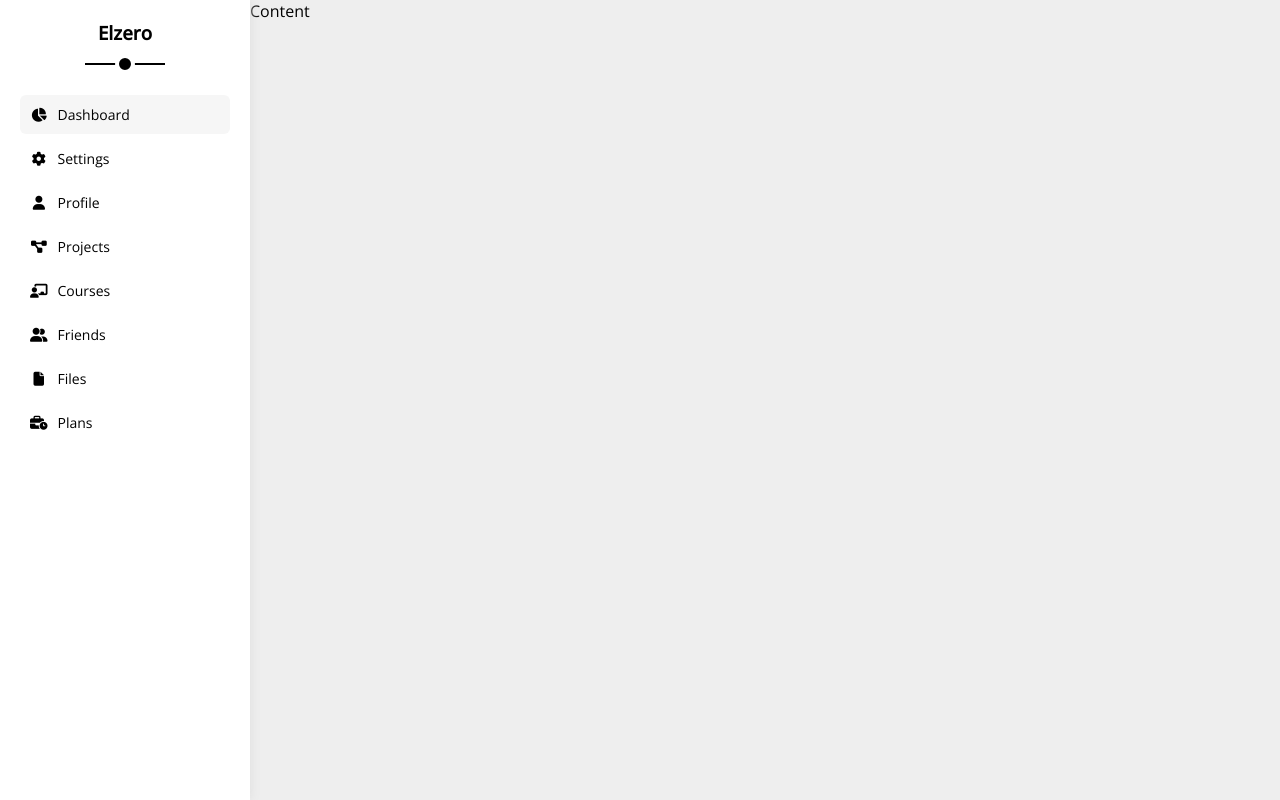
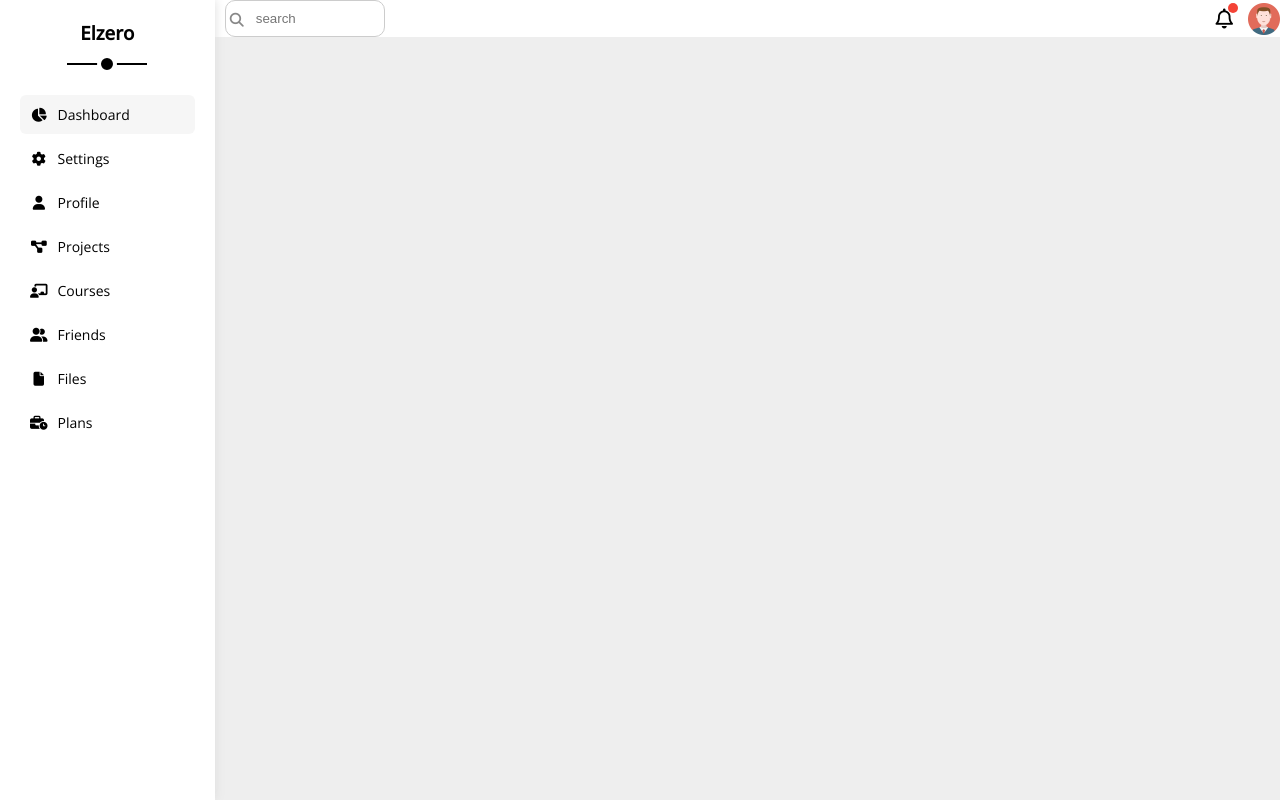
Before and after one commit to Mustafaelhdad/dashboard-custom-framework, a plain HTML site: page index.html in a window 1280 px wide. Drawn offline with nearby package versions, Linux system fonts and the light colour scheme.

Commit message:
done with sidebar section and the head in the the content section

```diff
--- a/css/framework.css
+++ b/css/framework.css
@@ -1,3 +1,13 @@
+/* global */
+:root {
+  --blue-color: #0075ff;
+  --blue-alt-color: #0d69d5;
+  --orange-color: #f59e0b;
+  --green-color: #22c55e;
+  --red-color: #f44336;
+  --grey-color: #888;
+}
+
 /* start flexbox */
 .d-flex {
   display: flex;
@@ -51,3 +61,15 @@
 .fs-14 {
   font-size: 14px;
 }
+
+/* width & height */
+.w-full {
+  width: 100%;
+}
+
+/* components */
+.between-flex {
+  display: flex;
+  align-items: center;
+  justify-content: space-between;
+}
--- a/css/main.css
+++ b/css/main.css
@@ -1,4 +1,13 @@
 /* global code */
+:root {
+  --blue-color: #0075ff;
+  --blue-alt-color: #0d69d5;
+  --orange-color: #f59e0b;
+  --green-color: #22c55e;
+  --red-color: #f44336;
+  --grey-color: #888;
+}
+
 * {
   box-sizing: border-box;
 }
@@ -100,3 +109,54 @@ ul {
     display: none;
   }
 }
+
+/* content */
+.content {
+  overflow: hidden;
+}
+
+.head .search::before {
+  font-family: var(--fa-style-family-classic);
+  content: "\f002";
+  font-weight: 900;
+  position: absolute;
+  left: 15px;
+  top: 50%;
+  transform: translateY(-50%);
+  font-size: 14px;
+  color: var(--grey-color);
+}
+
+.head .search input {
+  border: 1px solid #ccc;
+  border-radius: 10px;
+  margin-left: 10px;
+  padding-left: 30px;
+  width: 160px;
+  transition: width 0.3s;
+}
+
+.head .search input:focus {
+  width: 200px;
+}
+
+.head .search input:focus::placeholder {
+  opacity: 0;
+}
+
+.head .icons .notification::before {
+  content: "";
+  position: absolute;
+  width: 10px;
+  height: 10px;
+  background-color: var(--red-color);
+  border-radius: 50%;
+  right: -5px;
+  top: -5px;
+}
+
+.head .icons img {
+  width: 32px;
+  height: 32px;
+  margin-left: 15px;
+}
--- a/index.html
+++ b/index.html
@@ -23,6 +23,7 @@
   </head>
   <body>
     <div class="page d-flex">
+      <!-- sidebar -->
       <div class="sidebar bg-white p-20 p-relative">
         <h3 class="p-relative txt-c mt-0">Elzero</h3>
         <ul>
@@ -86,7 +87,21 @@
           </li>
         </ul>
       </div>
-      <div class="content">Content</div>
+
+      <!-- content -->
+      <div class="content w-full">
+        <div class="head bg-white p-15 between-flex">
+          <div class="search p-relative">
+            <input class="p-10" type="search" placeholder="search" />
+          </div>
+          <div class="icons d-flex align-center">
+            <span class="notification p-relative">
+              <i class="fa-regular fa-bell fa-lg"></i>
+            </span>
+            <img src="imgs/avatar.png" alt="" />
+          </div>
+        </div>
+      </div>
     </div>
   </body>
 </html>
```
Also changed, not shown: imgs/avatar.png (added).
